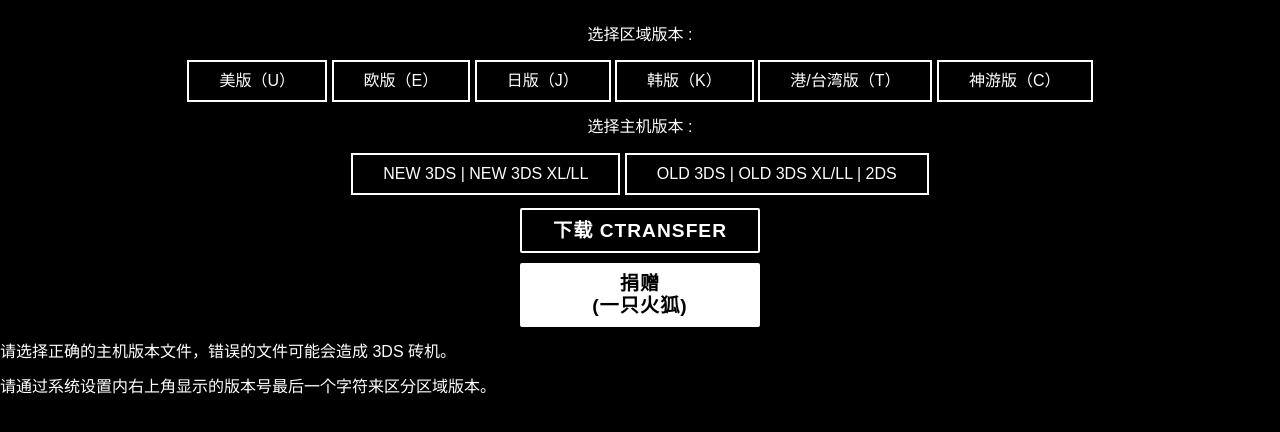
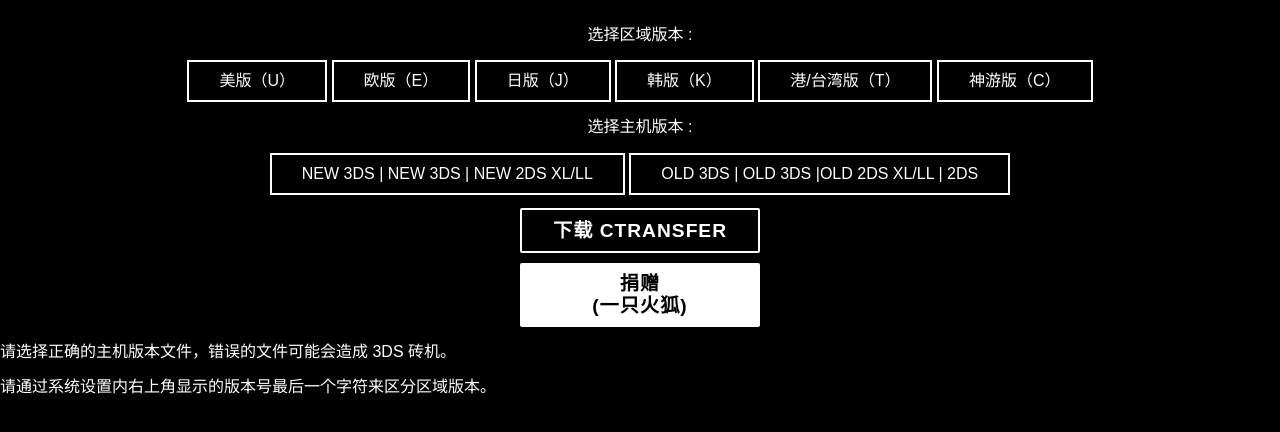
Before and after one commit to OasisAkari/ctrtransferselector, a plain HTML site: page index.html in a window 1280 px wide. Drawn offline with Linux system fonts and the light colour scheme; a web font is replaced by a local one.

Commit message:
Update index.html

```diff
--- a/index.html
+++ b/index.html
@@ -28,8 +28,8 @@
     </div>
     <div class="btn-group console">
       <p>选择主机版本 :</p>
-      <button class="group" id="n3ds">New 3DS | New 3DS XL/LL</button>
-      <button class="group" id="o3ds">Old 3DS | Old 3DS XL/LL | 2DS</button>
+      <button class="group" id="n3ds">New 3DS | New 3DS | New 2DS XL/LL</button>
+      <button class="group" id="o3ds">Old 3DS | Old 3DS |Old 2DS XL/LL | 2DS</button>
     </div>
     <button id="download" class="round" href="poop">下载 ctransfer</button>
 
```
